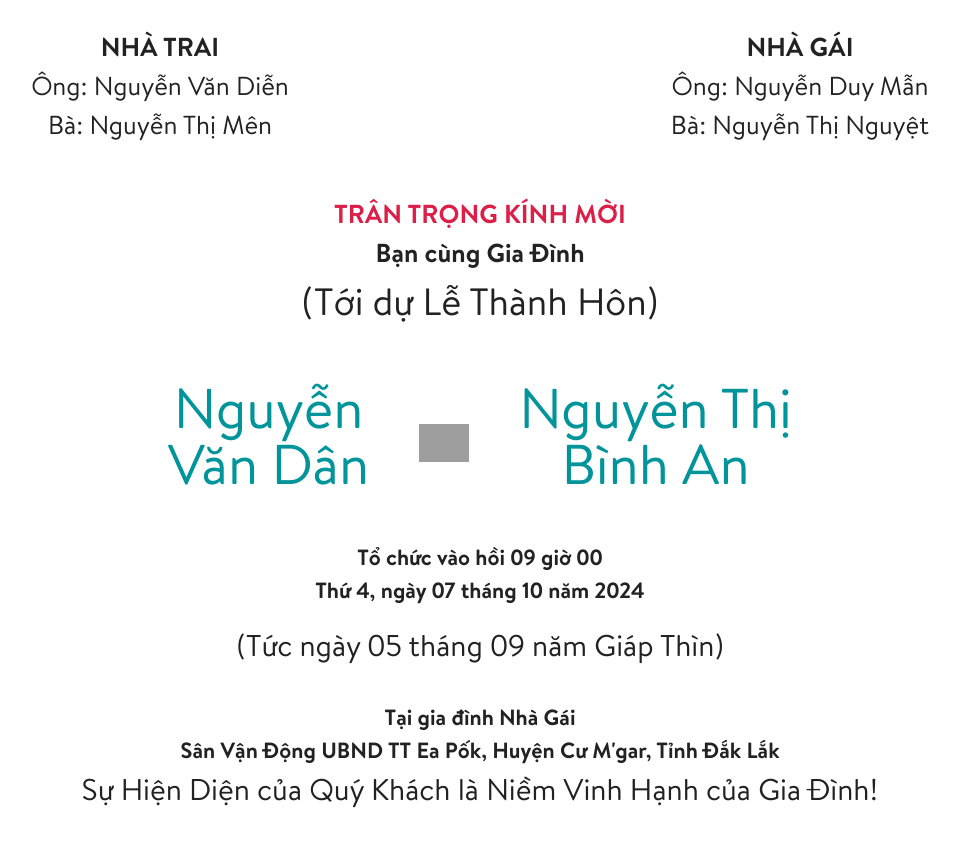
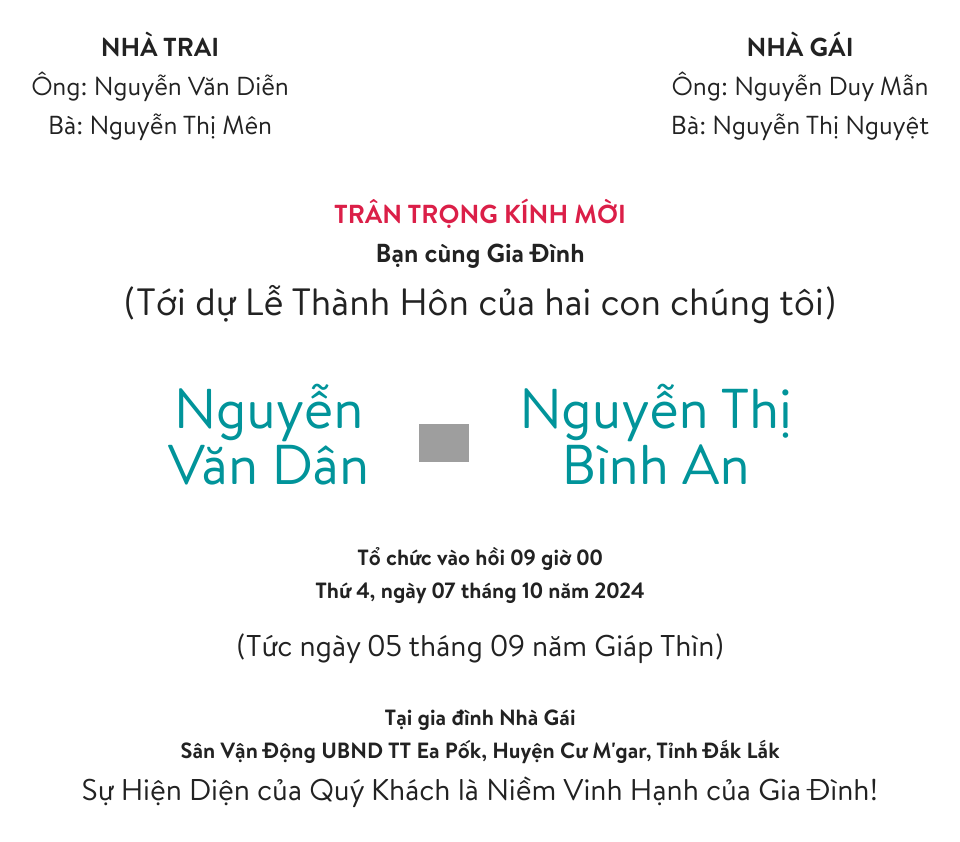
Before and after one commit to homestaygiadinhnho/homestaygiadinhnho, a Jekyll site: the page built from index.html, in a window 1280 px wide, cut to the strip 2237-3079 px from the top of the page. Shown: the whole strip, without its empty margins (160-1120 px from the left). Built offline with Jekyll 4.4.1, drawn with Linux system fonts in a browser that asks for light colours; nearby versions of some CDN libraries; some web fonts are replaced; the list of posts is cut into pages by our own code; grey boxes are pictures that could not be loaded.

Commit message:
Update index.html

```diff
--- a/index.html
+++ b/index.html
@@ -194,7 +194,7 @@ wedding_venue: "Sân Vận Động UBND TT Ea Pốk, Huyện Cư M'gar, Tỉnh
         <div class="vs-attendance-name-text">Bạn cùng Gia Đình</div>
       </div>
       <div class="text-[20px] font-playfairDisplay xl:text-[38px]" data-editable="true">
-        (Tới dự Lễ Thành Hôn)
+        (Tới dự Lễ Thành Hôn của hai con chúng tôi)
       </div>
     </div>
     <div class="flex gap-[10px] md:gap-[50px] justify-center text-[35px] xl:text-[56px] font-playfairDisplay text-tl3green leading-[1] items-center">
```
